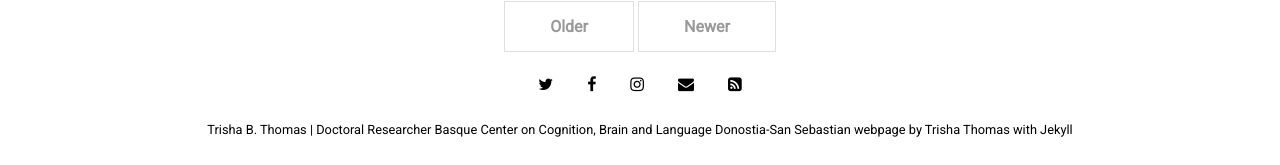
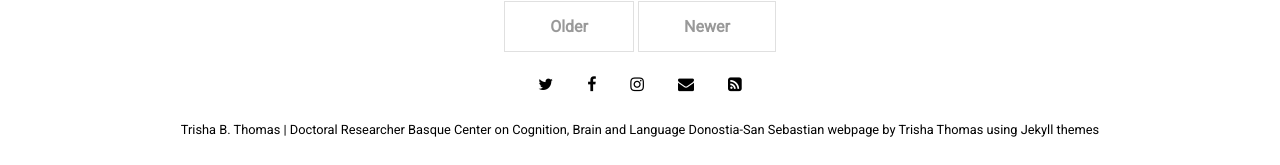
Before and after one commit to tthomas840/tthomas840.github.io, a Jekyll site: the page built from index.html, in a window 1280 px wide and 900 px high, scrolled down 1398 px. Shown: the part 732-897 px from the top of the window. Built offline with Jekyll 4.4.1, drawn with Linux system fonts in a browser that asks for light colours; nearby versions of some CDN libraries; the list of posts is cut into pages by our own code.

Commit message:
Update _config.yml

```diff
--- a/_config.yml
+++ b/_config.yml
@@ -12,7 +12,7 @@ plugins:             [jekyll-paginate, jekyll-sitemap, jekyll-feed, jekyll-seo-t
 # Customise atom feed settings (this is where Jekyll-Feed gets configuration information)
 title:		           "Trisha B. Thomas"
 description:	       "Doctoral Researcher   Basque Center on Cognition, Brain and Language   Donostia-San Sebastian     webpage"
-author:              "Trisha Thomas with Jekyll"
+author:              "Trisha Thomas using Jekyll themes"
 
 # RSS 2.0 can be used instead of Atom by uncommenting following two lines
 #feed:
```
